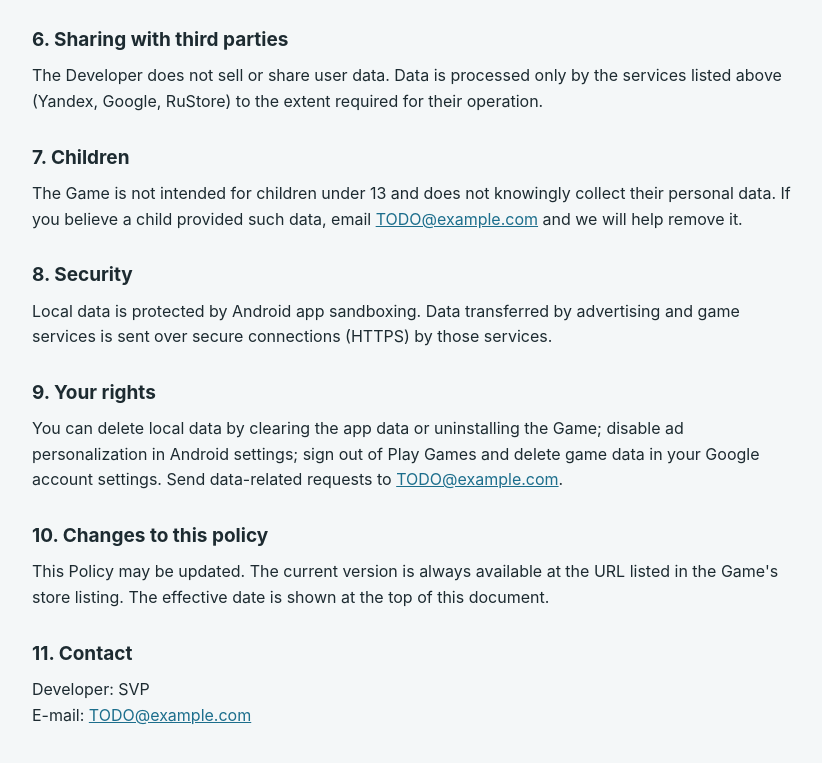
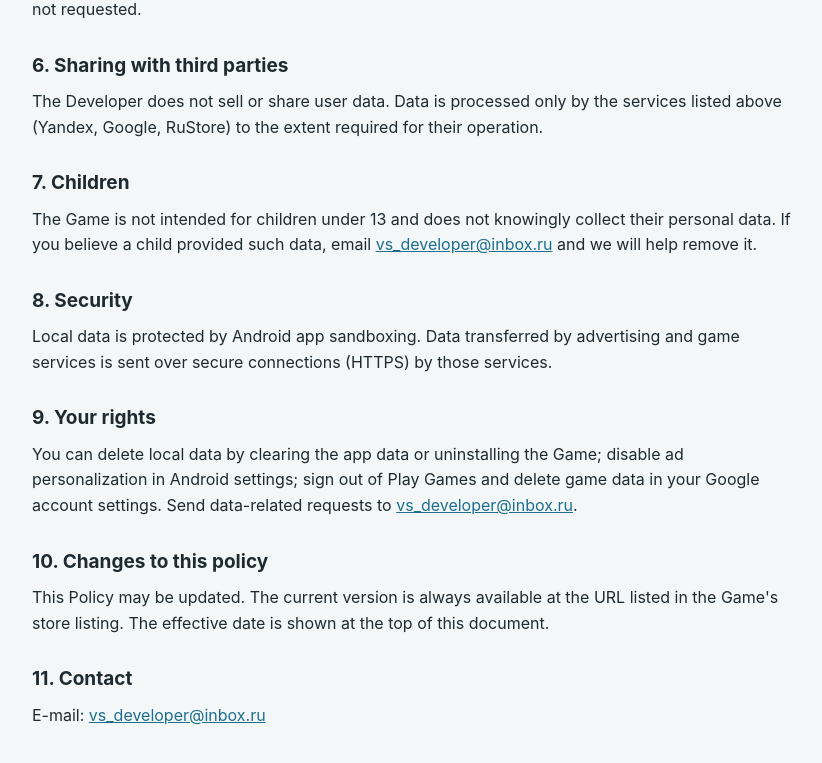
Before and after one commit to vs-developer-rusto/dozer, a plain HTML site: page privacy_policy_en.html in a window 1280 px wide. Shown: the part 1157-1920 px from the top of the page, without its empty margins (228-1050 px from the left). Drawn offline with Linux system fonts and the light colour scheme.

Commit message:
Update privacy_policy_en.html

```diff
--- a/privacy_policy_en.html
+++ b/privacy_policy_en.html
@@ -25,7 +25,7 @@
 <h1>PRIVACY POLICY</h1>
 <p class="sub">Dozer game</p> <p class="sub">Effective date: 21 November 2026</p>
 <h2>1. General</h2>
-<p>This Policy explains what data is processed when you play the game Dozer (the &quot;Game&quot;) and how it is protected. The Game is developed by SVP (the &quot;Developer&quot;). Contact: <a href="mailto:TODO@example.com">TODO@example.com</a>.</p>
+<p>This Policy explains what data is processed when you play the game Dozer (the &quot;Game&quot;) and how it is protected. The Game is developed by vs_developer (the &quot;Developer&quot;). Contact: <a href="mailto:vs_developer@inbox.ru">vs_developer@inbox.ru</a>.</p>
 <p>The Developer does not run its own servers, accounts or personal data databases. Everything the Game saves itself stays on your device.</p>
 <h2>2. Data stored only on the device</h2>
 <p>The Game stores locally: level progress, stars and best results, the number of lives and hints, music and sound settings, daily task and achievement counters, and the selected interface language.<br>This data is never sent to the Developer and is removed together with the app or when you clear its data in Android settings.</p>
@@ -38,15 +38,15 @@
 <h2>6. Sharing with third parties</h2>
 <p>The Developer does not sell or share user data. Data is processed only by the services listed above (Yandex, Google, RuStore) to the extent required for their operation.</p>
 <h2>7. Children</h2>
-<p>The Game is not intended for children under 13 and does not knowingly collect their personal data. If you believe a child provided such data, email <a href="mailto:TODO@example.com">TODO@example.com</a> and we will help remove it.</p>
+<p>The Game is not intended for children under 13 and does not knowingly collect their personal data. If you believe a child provided such data, email <a href="mailto:vs_developer@inbox.ru">vs_developer@inbox.ru</a> and we will help remove it.</p>
 <h2>8. Security</h2>
 <p>Local data is protected by Android app sandboxing. Data transferred by advertising and game services is sent over secure connections (HTTPS) by those services.</p>
 <h2>9. Your rights</h2>
-<p>You can delete local data by clearing the app data or uninstalling the Game; disable ad personalization in Android settings; sign out of Play Games and delete game data in your Google account settings. Send data-related requests to <a href="mailto:TODO@example.com">TODO@example.com</a>.</p>
+<p>You can delete local data by clearing the app data or uninstalling the Game; disable ad personalization in Android settings; sign out of Play Games and delete game data in your Google account settings. Send data-related requests to <a href="mailto:vs_developer@inbox.ru">vs_developer@inbox.ru</a>.</p>
 <h2>10. Changes to this policy</h2>
 <p>This Policy may be updated. The current version is always available at the URL listed in the Game's store listing. The effective date is shown at the top of this document.</p>
 <h2>11. Contact</h2>
-<p>Developer: SVP<br>E-mail: <a href="mailto:TODO@example.com">TODO@example.com</a></p>
+<p>E-mail: <a href="mailto:vs_developer@inbox.ru">vs_developer@inbox.ru</a></p>
 </main>
 </body>
 </html>
```
